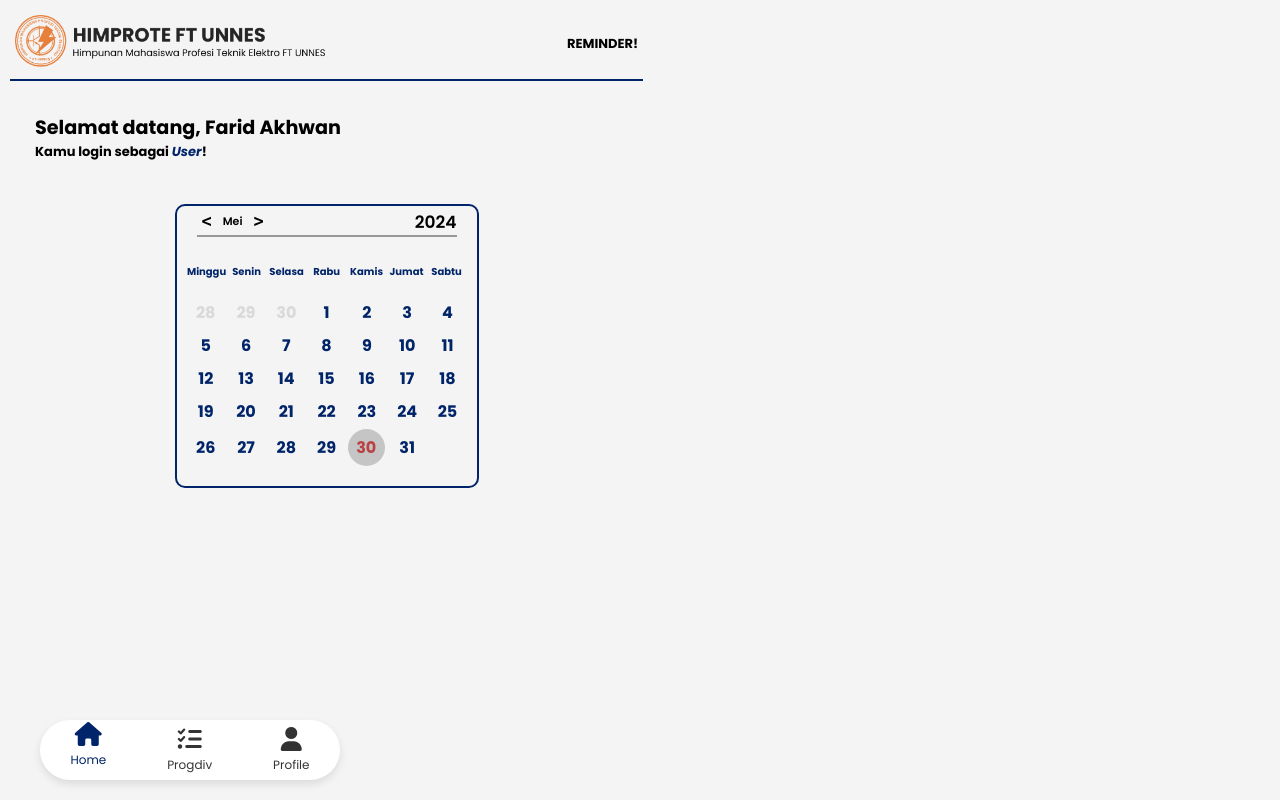
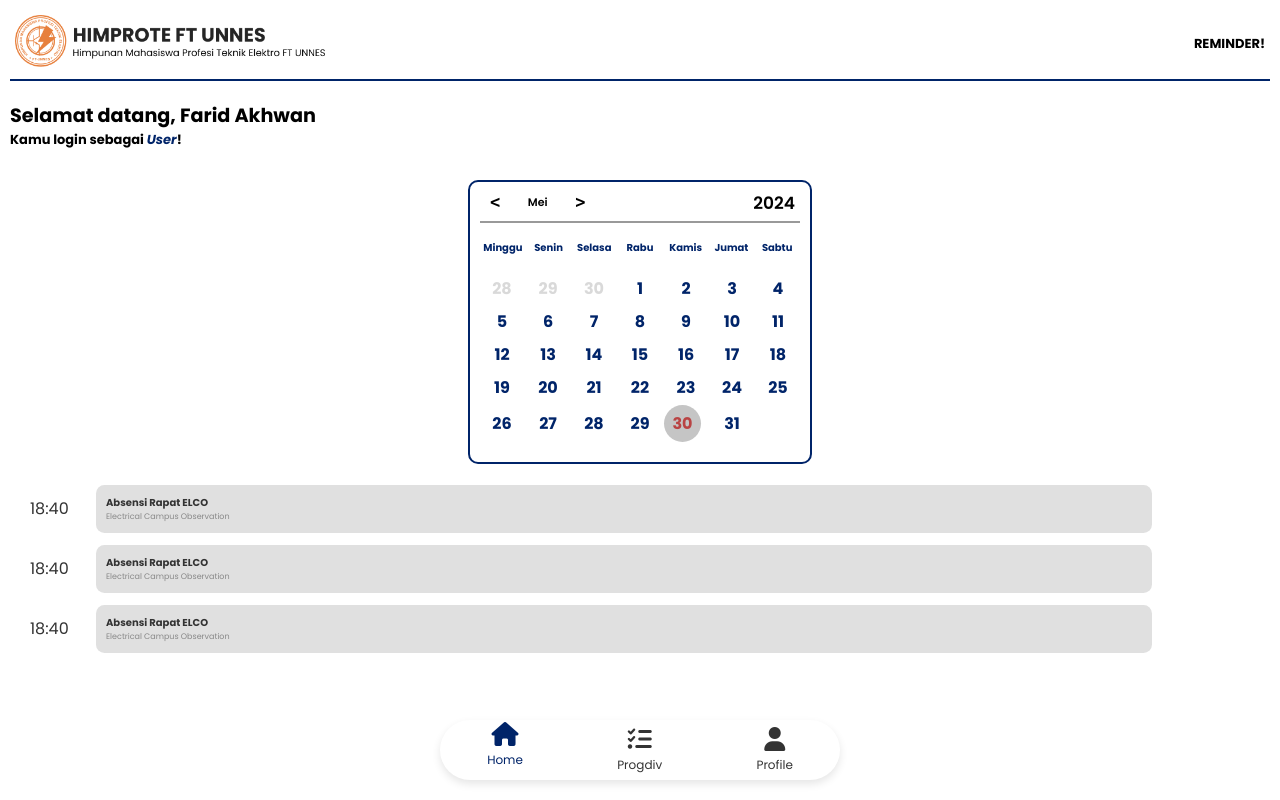
Before and after one commit to akhwan16/My-Himprote, a PHP site: page /USER/dashboarduser.html in a window 1280 px wide. Run offline with PHP 8.4, Linux system fonts and the light colour scheme; some libraries are stand-ins or nearby versions.

Commit message:
dasboarduser DONE

```diff
--- a/USER/dashboarduser.css
+++ b/USER/dashboarduser.css
@@ -2,29 +2,22 @@ body {
   font-family: "Poppins", sans-serif;
   margin: 0;
   padding: 0;
-  background-color: #f4f4f4;
+  background-color: white;
+  height: 100vh;
+  display: flex;
+  flex-direction: column;
 }
 
-body {
-  padding: 0;
-  margin: 0;
-  position: fixed;
-  font-family: poppins, sans-serif;
+#header {
+  padding: 10px;
 }
 
-header {
-  margin: 10px;
-}
-
-header .header-container {
+.header-container {
   display: flex;
   align-items: center;
   justify-content: space-between;
-  padding: 5px 5px;
+  padding: 5px;
   border-bottom: 2px solid #002469;
-  width: auto;
-  margin: 0 auto;
-  /* Center the container horizontally */
 }
 
 .logo img {
@@ -36,9 +29,8 @@ header .header-container {
   font-weight: bold;
 }
 
-
 .welcome-container {
-  padding: 32px 25px;
+  padding: 10px 10px;
 }
 
 .welcome-message {
@@ -58,9 +50,16 @@ header .header-container {
   font-style: italic;
 }
 
-.calendar {
+main {
+  display: flex;
+  overflow-y: scroll;
+  flex-direction: column;
+  padding-bottom: 100px;
+}
+
+.calendar-container {
   height: 280px;
-  width: 280px;
+  width: 320px;
   max-width: 350px;
   background-color: transparent;
   border: 2px solid #002469;
@@ -68,9 +67,16 @@ header .header-container {
   padding: 10px;
   padding-top: 0px;
   padding-bottom: 0px;
-  margin: 0 auto;
+  margin: 20px auto;
+  /* Center the calendar */
+  overflow: hidden;
+}
 
-  overflow: hidden;
+.calendar {
+  display: flex;
+  justify-content: center;
+  align-items: center;
+  width: 100%;
 
 }
 
@@ -82,19 +88,15 @@ header .header-container {
   border-bottom: 2px solid #999999;
   font-weight: 600;
   color: black;
-  padding: 0px 0;
+  padding: 5px;
   margin-top: -12px;
 }
-
-
 
 .calendar-week-day {
   height: 50px;
   display: grid;
-
   grid-template-columns: repeat(7, 1fr);
   font-weight: 600;
-
 }
 
 .calendar-week-day div {
@@ -108,12 +110,9 @@ header .header-container {
   grid-template-columns: repeat(7, 1fr);
   gap: 2px;
   color: #002469;
-
-
 }
 
 .calendar-days div {
-
   font-weight: bold;
   display: flex;
   align-items: center;
@@ -165,8 +164,6 @@ header .header-container {
   color: #002469;
 }
 
-
-
 .month-list>div {
   display: grid;
   place-items: center;
@@ -195,35 +192,106 @@ header .header-container {
 
 .calendar-week-day div {
   font-family: 'Poppins', sans-serif;
-  /* Menggunakan font Poppins */
   font-weight: bold;
-  /* Mengatur tebal (bold) */
   font-size: 10px;
-  /* Ukuran font */
+}
+
+.task-list {
+  overflow: hidden;
+  width: 350px;
+  padding-top: 15px;
+  margin: 0 auto;
+  /* Menempatkan di tengah */
+  padding-bottom: 15px;
 
 
 }
 
-.event {
-  background-color: #002469;
+.task {
+  display: flex;
+  align-items: center;
+
+  border-radius: 10px;
+  margin-bottom: 10px;
+  width: 90%;
+  /* Mengurangi lebar */
+  height: 50px;
+
 }
 
-.event form {
-  background-color: aqua;
+.task-time {
+  font-size: 1em;
+
+  margin-right: 16px;
+  color: #333;
+  width: 50px;
+  padding-left: 30px;
+}
+
+.task-content {
+  flex-grow: 5;
+  background-color: #e0e0e0;
+  border-radius: 8.5px;
+  padding: 10px;
+
+}
+
+.task-title {
+  font-size: 10px;
+  margin: 0;
+  color: #333;
+  font-weight: bold;
+
+}
+
+.task-subtitle {
+  font-size: 8px;
+  color: #888;
+}
+
+.task-checkbox {
+  margin-right: 16px;
+}
+
+.task:last-child {
+  margin-bottom: 0;
+}
+
+
+.task {
+  position: relative;
+  /* Menetapkan posisi relatif untuk memungkinkan penempatan pseudo-element */
+}
+
+.task-date {
+  font-weight: bold;
+
+  padding-bottom: 10px;
+
+}
+
+.task-date span {
+  margin-left: 30px;
+  /* Menggeser border ke kanan */
+  border-bottom: 2px solid #1f4e79;
+  /* Menambahkan border ke kanan */
 }
 
 .navbar {
   display: flex;
   justify-content: space-around;
   align-items: center;
-  width: 300px;
+  width: 100%;
+  max-width: 400px;
+  /* Membatasi lebar navbar */
   height: 60px;
   background-color: #fff;
   border-radius: 30px;
   box-shadow: 0 4px 8px rgba(0, 0, 0, 0.1);
   position: fixed;
-  left: 40px;
   bottom: 20px;
+  left: 50%;
+  transform: translateX(-50%);
   transition: transform 0.3s ease, background-color 0.3s ease;
 }
 
@@ -249,7 +317,6 @@ header .header-container {
 .navbar-item span {
   font-size: 12px;
   margin-top: 5px;
-  /* Add space between icon and text */
 }
 
 .navbar-item:hover {
--- a/USER/dashboarduser.html
+++ b/USER/dashboarduser.html
@@ -15,7 +15,9 @@
 </head>
 
 <body>
-  <header>
+
+
+  <header id="header">
     <div class="header-container">
       <div class="logo">
         <img src="/My-Himprote/Assets/img/Group 207.png" alt="">
@@ -24,32 +26,29 @@
         REMINDER!
       </div>
     </div>
+  </header>
+
+
+  <main>
     <div class="welcome-container">
       <div class="welcome-message">Selamat datang, Farid Akhwan</div>
       <div class="sub-message">
         Kamu login sebagai <span href="#">User</span>!
       </div>
     </div>
-  </header>
-  <main>
     <section class="calendar">
+    <div class="calendar-container">
         <header class="calendar-header">
           <span style="margin-left: -10px;" class="year-change" id="prev-year">
             <pre>&lt;</pre>
           </span>
           <span style="margin-left: -140px; margin-top: 15px; font-size: 11px;" class="month-picker"
-          id="month-picker">&lt;February&gt;</span> <!-- Menggunakan entity HTML untuk tanda <> -->
+            id="month-picker">&lt;February&gt;</span>
           <span style="margin-left: -130px;" class="year-change" id="next-year">
             <pre>&gt;</pre>
           </span>
-
-
-
-        <!-- Menggunakan pre untuk tanda < -->
-        </span>
           <div style="margin-top: 15px;" class="year-picker">
             <span id="year"></span>
-
           </div>
         </header>
         <div class="calendar-body">
@@ -62,17 +61,37 @@
             <div>Jumat</div>
             <div>Sabtu</div>
           </div>
-
           <div class="calendar-days"></div>
         </div>
         <div class="calendar-footer">
           <div class="toggle"></div>
         </div>
         <div id="month-picker"></div>
-
         <div class="month-list"></div>
       </section>
-  </main>
+      <section>
+      <div class="task">
+          <div class="task-time">18:40</div>
+              <div class="task-content">
+                  <div class="task-title">Absensi Rapat ELCO</div>
+                  <div class="task-subtitle">Electrical Campus Observation</div>
+              </div>
+          </div>
+      <div class="task">
+          <div class="task-time">18:40</div>
+              <div class="task-content">
+                  <div class="task-title">Absensi Rapat ELCO</div>
+                  <div class="task-subtitle">Electrical Campus Observation</div>
+              </div>
+          </div>
+      <div class="task">
+          <div class="task-time">18:40</div>
+              <div class="task-content">
+                  <div class="task-title">Absensi Rapat ELCO</div>
+                  <div class="task-subtitle">Electrical Campus Observation</div>
+              </div>
+          </div>
+      </section>
       <footer>
       <div class="navbar">
         <div class="navbar-item active" id="home">
@@ -88,7 +107,10 @@
           <span>Profile</span>
         </div>
       </div>
+    </main>
   </footer>
+
+
   <script src="nav.js"></script>
   <script src="calendar.js"></script>
   <script src="https://cdn.jsdelivr.net/npm/@popperjs/core@2.10.2/dist/umd/popper.min.js"></script>
```
Lines whose indentation alone changed are shown as unchanged.
